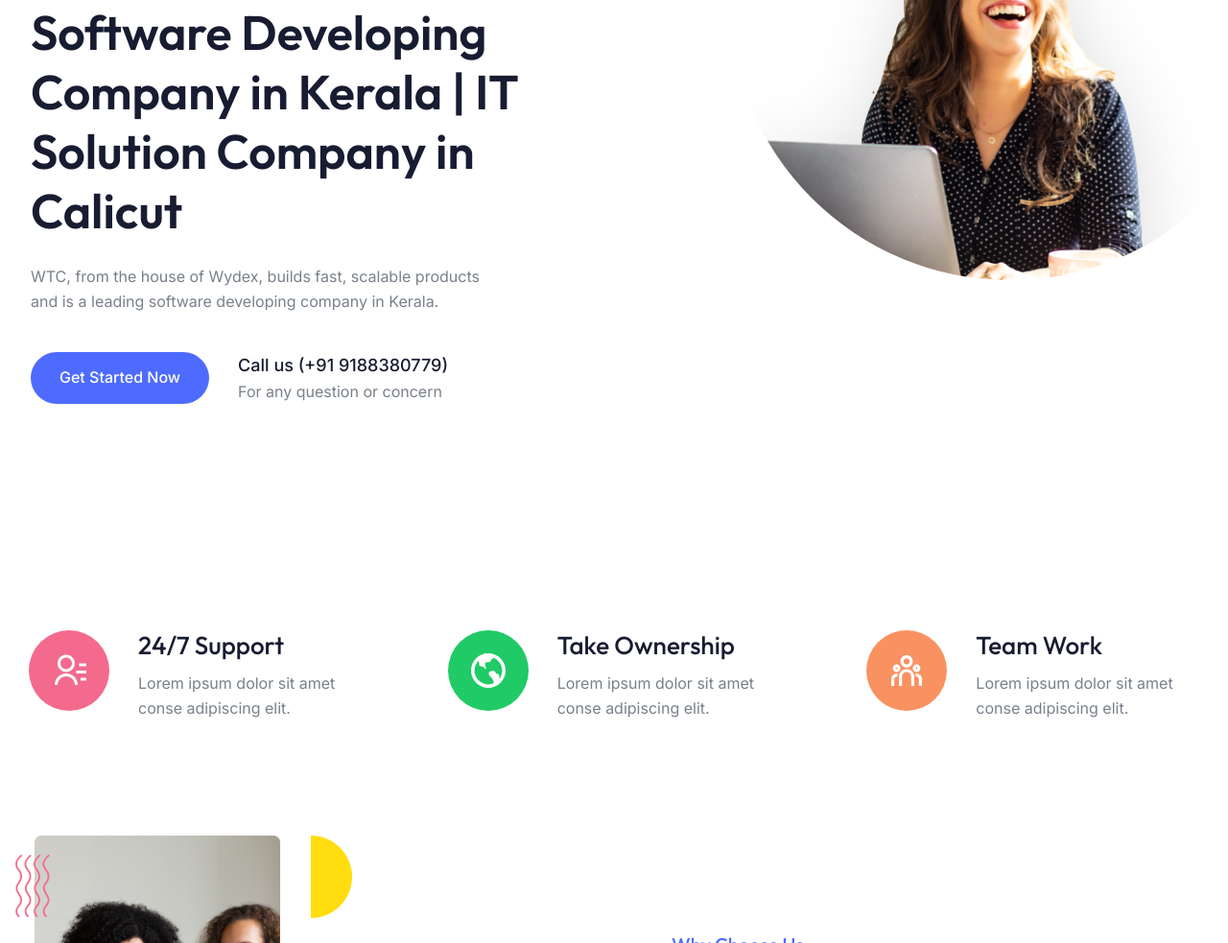
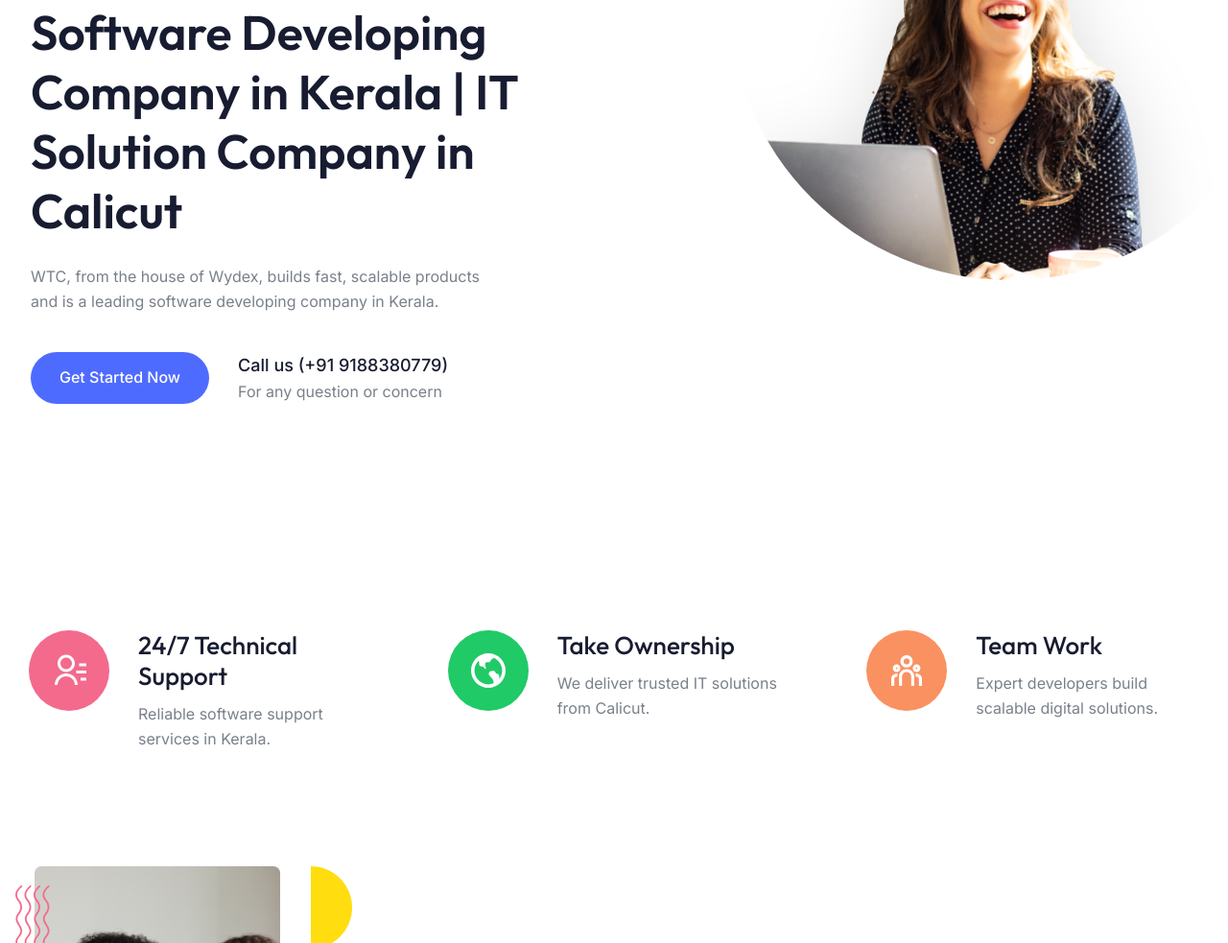
Before and after one commit to WydexMedia/WTC, a plain HTML site: page index.html in a window 1280 px wide. Shown: the part 205-1188 px from the top of the page at 96% size. Drawn offline with Linux system fonts and the light colour scheme.

Commit message:
changes are maded in feature section

```diff
--- a/index.html
+++ b/index.html
@@ -149,8 +149,8 @@
               <img src="images/icon-01.svg" alt="Icon" />
             </div>
             <div>
-              <h4 class="ek yj go kk wm xb">24/7 Support</h4>
-              <p>Lorem ipsum dolor sit amet conse adipiscing elit.</p>
+              <h5 class="ek yj go kk wm xb">24/7 Technical Support</h5>
+              <p>Reliable software support services in Kerala.</p>
             </div>
           </div>
 
@@ -161,7 +161,7 @@
             </div>
             <div>
               <h4 class="ek yj go kk wm xb">Take Ownership</h4>
-              <p>Lorem ipsum dolor sit amet conse adipiscing elit.</p>
+              <p>We deliver trusted IT solutions from Calicut.</p>
             </div>
           </div>
 
@@ -172,7 +172,7 @@
             </div>
             <div>
               <h4 class="ek yj go kk wm xb">Team Work</h4>
-              <p>Lorem ipsum dolor sit amet conse adipiscing elit.</p>
+              <p>Expert developers build scalable digital solutions.</p>
             </div>
           </div>
         </div>
```
